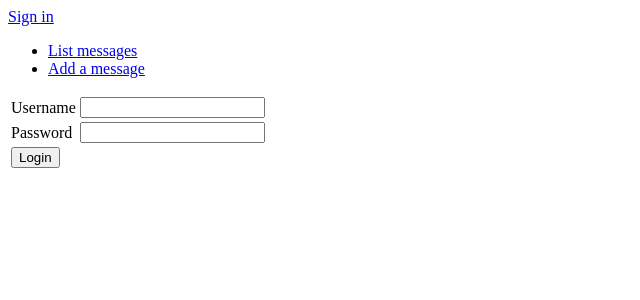
After one commit to H4m5t3r/Keskustelufoorumi, a Flask app: page /auth/login in a window 1280 px wide. The commit adds this page. Shown: the top 300 px of the page, without its empty margins (0-640 px from the left). Run offline with Flask 2, Linux system fonts and the light colour scheme.

Commit message:
Accounts added with a sign in feature

```diff
--- /dev/null
+++ b/application/auth/forms.py
@@ -0,0 +1,9 @@
+from flask_wtf import FlaskForm
+from wtforms import PasswordField, StringField
+
+class LoginForm(FlaskForm):
+    username = StringField("Username")
+    password = PasswordField("Password")
+
+    class Meta:
+        csrf = False
--- /dev/null
+++ b/application/auth/views.py
@@ -0,0 +1,29 @@
+from flask import render_template, request, redirect, url_for
+from flask_login import login_user, logout_user
+
+from application import app
+from application.auth.models import User
+from application.auth.forms import LoginForm
+
+@app.route("/auth/login", methods = ["GET", "POST"])
+def auth_login():
+    if request.method == "GET":
+        return render_template("auth/loginform.html", form = LoginForm())
+
+    form = LoginForm(request.form)
+    # possible validations
+
+    user = User.query.filter_by(username=form.username.data, password=form.password.data).first()
+    if not user:
+        return render_template("auth/loginform.html", form = form,
+                                error = "No such username or password")
+
+
+    login_user(user)
+    return redirect(url_for("index"))
+
+
+@app.route("/auth/logout")
+def auth_logout():
+    logout_user()
+    return redirect(url_for("index"))
--- a/application/messages/forms.py
+++ b/application/messages/forms.py
@@ -2,8 +2,8 @@ from flask_wtf import FlaskForm
 from wtforms import BooleanField, StringField, validators
 
 class MessageForm(FlaskForm):
-    name = StringField("Message name", [validators.Length(min=2)])
-    messagetext = StringField("Text")
+    name = StringField("Message name", [validators.Length(min=1)])
+    messagetext = StringField("Text", [validators.Length(min=1)])
 
     class Meta:
         csrf = False
--- a/application/messages/models.py
+++ b/application/messages/models.py
@@ -3,12 +3,17 @@ from application import db
 class Message(db.Model):
     id = db.Column(db.Integer, primary_key=True)
     date_created = db.Column(db.DateTime, default=db.func.current_timestamp())
+    date_modified = db.Column(db.DateTime, default=db.func.current_timestamp(),
+    onupdate=db.func.current_timestamp())
 
     name = db.Column(db.String(144), nullable=False)
     messagetext = db.Column(db.String(144), nullable=False)
     liked = db.Column(db.Boolean, nullable=False)
     likes = db.Column(db.Integer, nullable=False)
 
+    account_id = db.Column(db.Integer, db.ForeignKey('account.id'),
+                           nullable=False)
+
     def __init__(self, name, messagetext):
         self.name = name
         self.messagetext = messagetext
--- a/application/messages/views.py
+++ b/application/messages/views.py
@@ -1,4 +1,5 @@
 from flask import render_template, request, redirect, url_for
+from flask_login import login_required, current_user
 
 from application import app, db
 from application.messages.models import Message
@@ -9,10 +10,12 @@ def messages_index():
     return render_template("messages/list.html", message = Message.query.all())
 
 @app.route("/messages/new/")
+@login_required
 def messages_form():
     return render_template("messages/new.html", form = MessageForm())
 
 @app.route("/messages/like/<message_id>/", methods=["POST"])
+@login_required
 def messages_set_liked(message_id):
 
     t = Message.query.get(message_id)
@@ -22,6 +25,7 @@ def messages_set_liked(message_id):
     return redirect(url_for("messages_index"))
 
 @app.route("/messages/unlike/<message_id>/", methods=["POST"])
+@login_required
 def messages_set_unlike(message_id):
 
     t = Message.query.get(message_id)
@@ -31,6 +35,7 @@ def messages_set_unlike(message_id):
     return redirect(url_for("messages_index"))
 
 @app.route("/messages/", methods=["POST"])
+@login_required
 def messages_create():
     form = MessageForm(request.form)
 
@@ -38,6 +43,7 @@ def messages_create():
         return render_template("messages/new.html", form = form)
 
     t = Message(form.name.data, form.messagetext.data)
+    t.account_id = current_user.id
 
     db.session().add(t)
     db.session().commit()
--- /dev/null
+++ b/application/templates/auth/loginform.html
@@ -0,0 +1,29 @@
+{% extends "layout.html" %}
+
+{% block body %}
+{{ error }}
+<form method="POST" action="{{ url_for('auth_login') }}">
+  <table>
+    <tr>
+      <td>
+	{{ form.username.label }}
+      </td>
+      <td>
+	{{ form.username }}
+      </td>
+    </tr>
+    <tr>
+      <td>
+	{{ form.password.label }}
+      </td>
+      <td>
+	{{ form.password }}
+      </td>
+    </tr>
+    <tr>
+      <td colspan="2">
+	<input type="submit" value="Login"/>
+      </td>
+    </tr>
+</form>
+{% endblock %}
--- a/application/templates/layout.html
+++ b/application/templates/layout.html
@@ -2,10 +2,18 @@
   <html>
     <head>
       <meta charset="utf-8">
-      <title>Keskustelufoorumi</title>
+      <title>Chat forum</title>
     </head>
 
     <body>
+      {% if current_user.is_authenticated %}
+      <p>
+	Signed in as {{ current_user.name }}. <a href="{{ url_for('auth_logout') }}">Sign out</a>
+      </p>
+      {% else %}
+      <a href="{{ url_for('auth_login') }}">Sign in</a>
+      {% endif %}
+
       <ul>
 	<li><a href="{{ url_for('messages_index') }}">List messages</a></li>
 	<li><a href="{{ url_for('messages_form') }}">Add a message</a></li>
```
Also changed, not shown: application/__init__.py (+20 -0 lines), application/auth/models.py (added, +36 -0 lines), application/templates/messages/new.html (+7 -1 lines).
